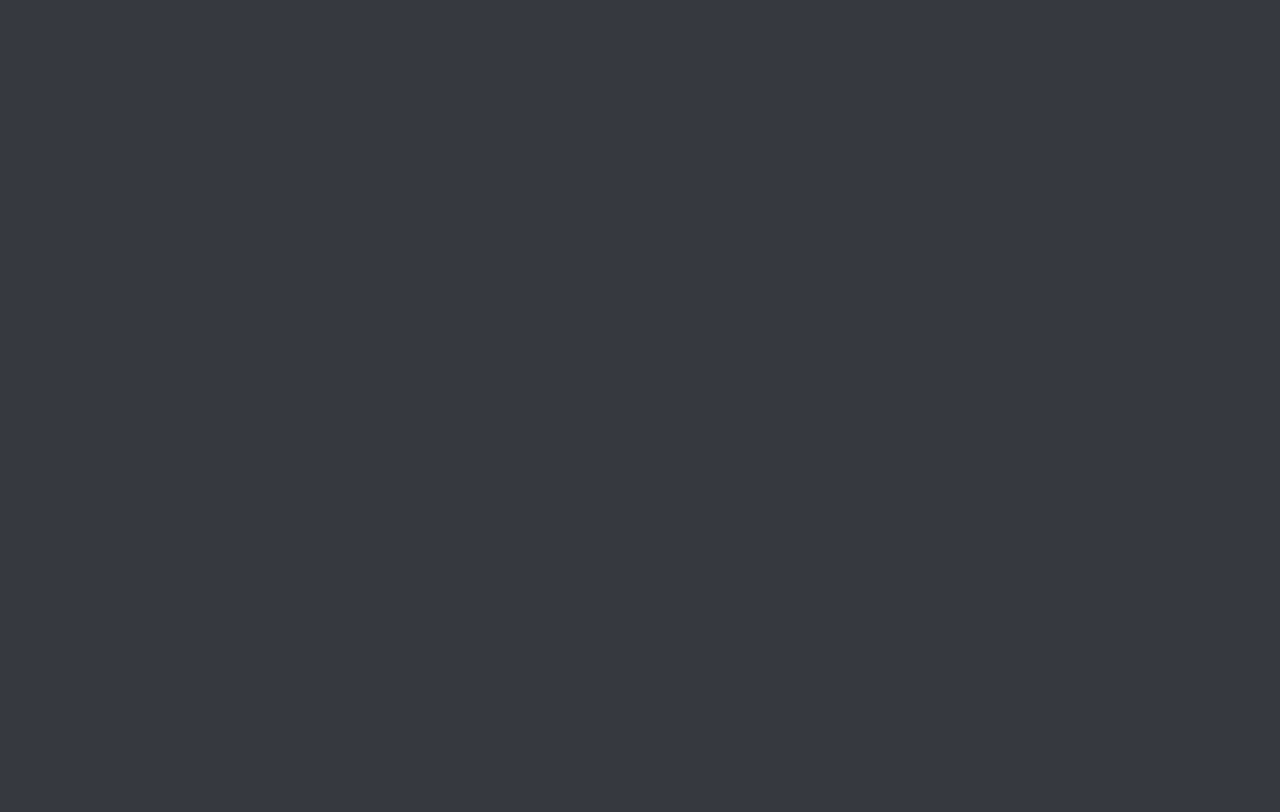
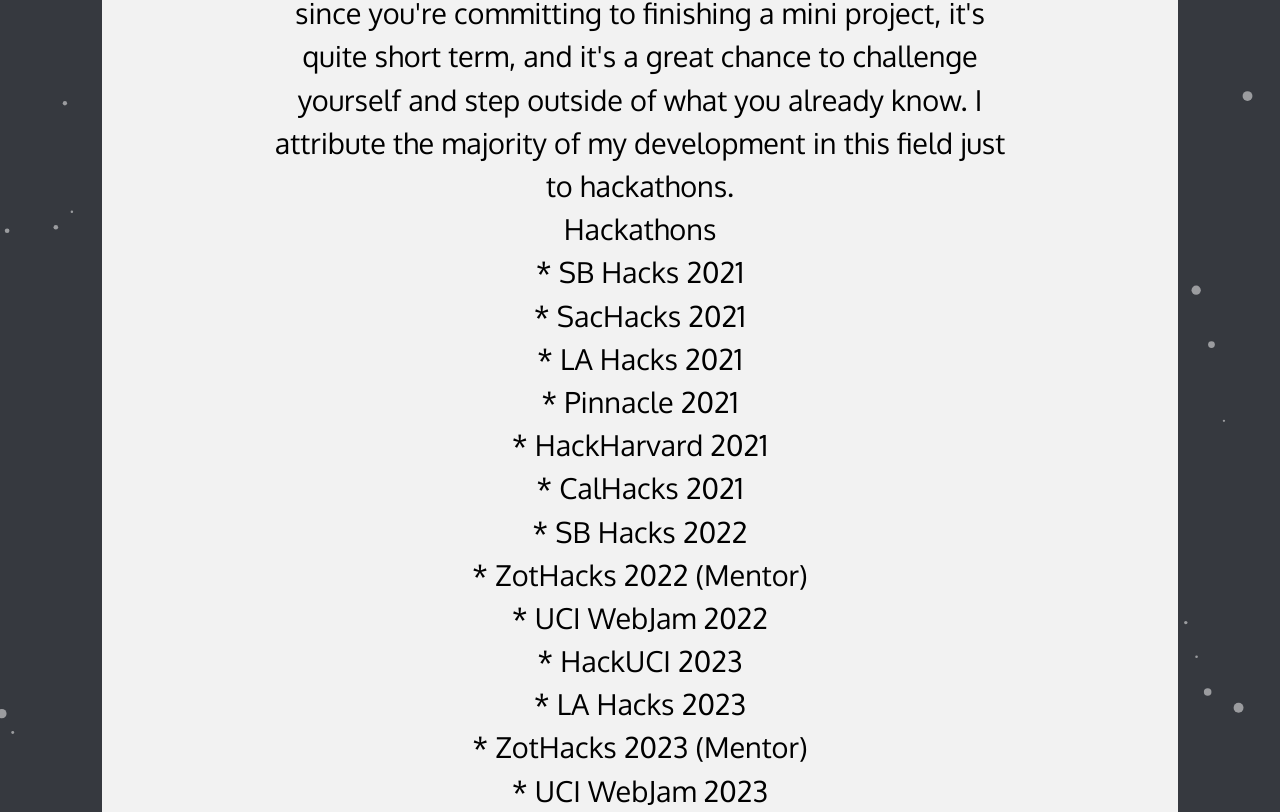
Before and after one commit to dylanvu/dylanvu.github.io, a Next.js app in the folder dylanvu-portfolio/: page /about in a window 1280 px wide. Shown: the part 581-1393 px from the top of the page. Before the commit the page ends 800 px from the top, so only its background shows below. Built offline with nearby package versions, Linux system fonts and the light colour scheme; a web font is replaced by a local one.

Commit message:
create layouts, move particles to layout, implement content of about page, implement content block component

```diff
--- /dev/null
+++ b/dylanvu-portfolio/public/about/bio.json
@@ -0,0 +1,3 @@
+{
+    "data": "Former chemical engineering student from the University of California, Santa Barbara turned computer science student at the University of California, Irvine.\nI mostly program using NodeJS and TypeScript, but I'm also familiar with Python and C++. I do know a little bit of C# in the context of Unity, a little bit on the basics of Flutter and Dart, and I also know MATLAB from my background in Chemical Engineering.\nI'm a huge fan of hackathons! I've done nine so far, and I always come out knowing so much more than what I started with. I think of them as the best way to learn since you're committing to finishing a mini project, it's quite short term, and it's a great chance to challenge yourself and step outside of what you already know. I attribute the majority of my development in this field just to hackathons."
+}
--- /dev/null
+++ b/dylanvu-portfolio/public/about/hackathons.json
@@ -0,0 +1,67 @@
+{
+    "data": [
+        {
+            "name": "SB Hacks 2021",
+            "awards": []
+        },
+        {
+            "name": "SacHacks 2021",
+            "awards": []
+        },
+        {
+            "name": "LA Hacks 2021",
+            "awards": [
+                "1st Place Overall",
+                "Best Level Up Hack"
+            ]
+        },
+        {
+            "name": "Pinnacle 2021",
+            "awards": []
+        },
+        {
+            "name": "HackHarvard 2021",
+            "awards": [
+                "Most Creative Use of Twilio"
+            ]
+        },
+        {
+            "name": "CalHacks 2021",
+            "awards": []
+        },
+        {
+            "name": "SB Hacks 2022",
+            "awards": [
+                "Best Space App"
+            ]
+        },
+        {
+            "name": "ZotHacks 2022 (Mentor)",
+            "awards": []
+        },
+        {
+            "name": "UCI WebJam 2022",
+            "awards": [
+                "Second Place"
+            ]
+        },
+        {
+            "name": "HackUCI 2023",
+            "awards": []
+        },
+        {
+            "name": "LA Hacks 2023",
+            "awards": []
+        },
+        {
+            "name": "ZotHacks 2023 (Mentor)",
+            "awards": []
+        },
+        {
+            "name": "UCI WebJam 2023",
+            "awards": [
+                "Third Place"
+            ]
+        }
+    ]
+}
--- a/dylanvu-portfolio/src/app/about/page.tsx
+++ b/dylanvu-portfolio/src/app/about/page.tsx
@@ -1,8 +1,38 @@
-export default function About() {
 
+// export const getStaticProps = (async (context) => {
+//     const res = await fetch('./about/bio.json')
+//     const text = await res.json()
+//     return { props: { text } }
+// }) satisfies GetStaticProps<{
+//     text: String
+// }>
+
+import ContentBlock from "@/components/content-block/ContentBlock";
+import bio from "../../../public/about/bio.json";
+import hackathons from "../../../public/about/hackathons.json"
+import { PageLayout } from "../layout";
+
+/**
+ * Inteface to represent a hackathon in the public/about/hackathon.json file
+ */
+interface HackathonItem {
+    name: string, // name of the hackathon
+    awards: string[] // list of awards, if any
+}
+
+export default function About({ text }: { text: string }) {
+    // parse the text, separate by newline, and then create many Paragraph blocks
+    const aboutParagraphs: string[] = bio.data.split("\n");
+    // process the hackathons
+    const hackathonItems: HackathonItem[] = hackathons.data;
+    const hackathonList = hackathonItems.map((hackathon) => "* " + hackathon.name);
+    const filteredHackathonWinners = hackathonItems.filter((hackathon) => hackathon.awards.length > 0);
     return (
-        <div>
-            About
-        </div>
+        <PageLayout>
+            <div className="content">
+                <ContentBlock title="About" paragraphs={aboutParagraphs} />
+                <ContentBlock title="Hackathons" paragraphs={hackathonList} />
+            </div>
+        </PageLayout>
     )
 }
--- a/dylanvu-portfolio/src/app/layout.tsx
+++ b/dylanvu-portfolio/src/app/layout.tsx
@@ -1,3 +1,5 @@
+import Navbar from '@/components/Navbar'
+import ParticlesBg from '@/components/ParticlesBg'
 import type { Metadata } from 'next'
 import { Inter } from 'next/font/google'
 import './globals.css'
@@ -16,7 +18,30 @@
 }) {
   return (
     <html lang="en">
-      <body className={inter.className}>{children}</body>
+      <body className={inter.className}>
+        <div className="main">
+          {/* floating particles in background  */}
+          <ParticlesBg />
+          {children}
+        </div>
+      </body>
     </html>
   )
 }
+
+export function PageLayout({
+  children,
+}: {
+  children: React.ReactNode
+}) {
+  return (
+    <div>
+      <Navbar />
+      <div className="content-container">
+        <div className="content">
+          {children}
+        </div>
+      </div>
+    </div >
+  )
+}
--- a/dylanvu-portfolio/src/app/page.tsx
+++ b/dylanvu-portfolio/src/app/page.tsx
@@ -1,5 +1,4 @@
 import Image from 'next/image'
-import { useEffect } from 'react'
 import Contributions from '../components/Contributions'
 import Header from '../components/Header'
 import Navbar from '../components/Navbar'
@@ -24,12 +23,12 @@
   ]
 
   return (
-    <div className="main">
+    <div>
       <Header />
       <Navbar />
       <div className="content-container">
         {/* floating particles in background  */}
-        <ParticlesBg />
+        {/* <ParticlesBg /> */}
         {/* place all important content here */}
         <div className="content">
           <Contributions />
--- /dev/null
+++ b/dylanvu-portfolio/src/components/content-block/ContentBlock.tsx
@@ -0,0 +1,13 @@
+import Paragraph from "./Paragraph";
+
+export default function ContentBlock({ title, paragraphs }: { title: string, paragraphs: string[] }) {
+    return (
+        <div>
+            {/* header/title */}
+            <div>
+                {title}
+            </div>
+            {paragraphs.map((paragraph) => <Paragraph text={paragraph} />)}
+        </div>
+    )
+}
--- /dev/null
+++ b/dylanvu-portfolio/src/components/content-block/Paragraph.tsx
@@ -0,0 +1,9 @@
+
+export default function Paragraph({ text }: { text: string }) {
+
+    return (
+        <div>
+            {text}
+        </div>
+    )
+}
```
